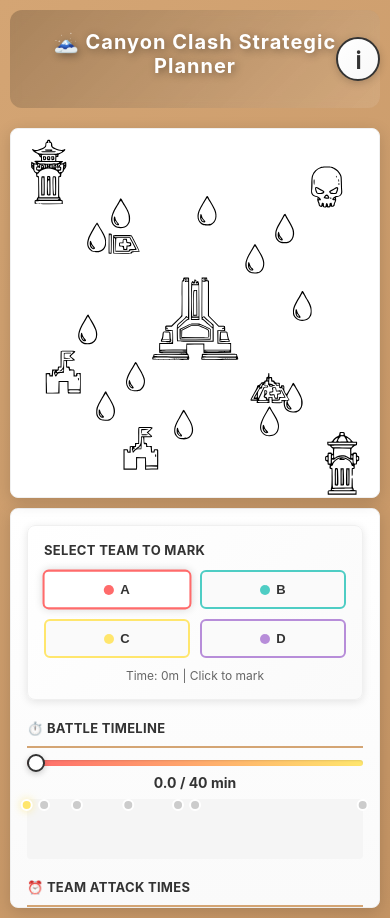
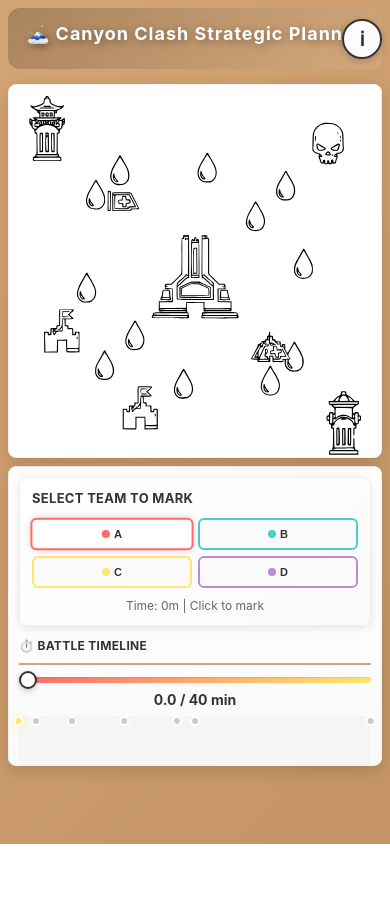
Before and after one commit to last-z/lastz.github.io, a React (Create React App) app: page / in a window 390 px wide. After the commit the page ends 844 px from the top, so only its background shows below. Built offline with nearby package versions, Linux system fonts and the light colour scheme.

Commit message:
Responsive design: Improve mobile and tablet layouts with enhanced media queries

```diff
--- a/src/CanyonClashPlanner.css
+++ b/src/CanyonClashPlanner.css
@@ -731,9 +731,20 @@
     padding: 10px;
   }
 
+  .header-container {
+    padding: 15px;
+    margin-bottom: 15px;
+  }
+
   .canyon-clash-planner h1 {
+    font-size: 22px;
+    margin-bottom: 10px;
+  }
+
+  .info-btn {
+    width: 40px;
+    height: 40px;
     font-size: 20px;
-    margin-bottom: 10px;
   }
 
   .planner-container {
@@ -742,6 +753,7 @@
 
   .team-buttons {
     grid-template-columns: repeat(2, 1fr);
+    gap: 8px;
   }
 
   .phases-timeline {
@@ -752,4 +764,117 @@
     margin-top: 20px;
     font-size: 10px;
   }
+
+  .right-panel {
+    padding: 12px;
+    gap: 15px;
+  }
+
+  .team-controls {
+    padding: 12px;
+  }
+
+  .timing-card {
+    padding: 10px;
+  }
+
+  .marking-entry {
+    padding: 8px;
+    gap: 8px;
+  }
+
+  .btn-export,
+  .btn-clear {
+    padding: 10px;
+    font-size: 12px;
+  }
 }
+
+@media (max-width: 480px) {
+  .canyon-clash-planner {
+    padding: 8px;
+  }
+
+  .canyon-clash-planner h1 {
+    font-size: 18px;
+  }
+
+  .planner-container {
+    grid-template-columns: 1fr;
+    height: auto;
+    gap: 8px;
+  }
+
+  .right-panel {
+    height: 300px;
+    padding: 10px;
+    gap: 12px;
+  }
+
+  .team-buttons {
+    grid-template-columns: repeat(2, 1fr);
+    gap: 6px;
+  }
+
+  .team-btn {
+    padding: 8px 10px;
+    font-size: 11px;
+    gap: 4px;
+  }
+
+  .dot {
+    width: 8px;
+    height: 8px;
+  }
+
+  .timeline-section h3,
+  .team-timings-section h3,
+  .markings-section h3 {
+    font-size: 12px;
+  }
+
+  .phases-timeline {
+    height: 50px;
+    padding: 6px 2px;
+  }
+
+  .phase-dot {
+    width: 10px;
+    height: 10px;
+  }
+
+  .timing-card {
+    padding: 8px;
+  }
+
+  .timing-card label {
+    font-size: 11px;
+  }
+
+  .marking-entry {
+    padding: 6px;
+    gap: 6px;
+    font-size: 10px;
+  }
+
+  .btn-export,
+  .btn-clear {
+    padding: 10px;
+    font-size: 11px;
+  }
+
+  .tips-content {
+    padding: 20px;
+    border-radius: 12px;
+    max-width: 90vw;
+  }
+
+  .tips-content h2 {
+    font-size: 20px;
+  }
+
+  .tips-list li {
+    padding: 10px 0;
+    font-size: 13px;
+  }
+}
```
